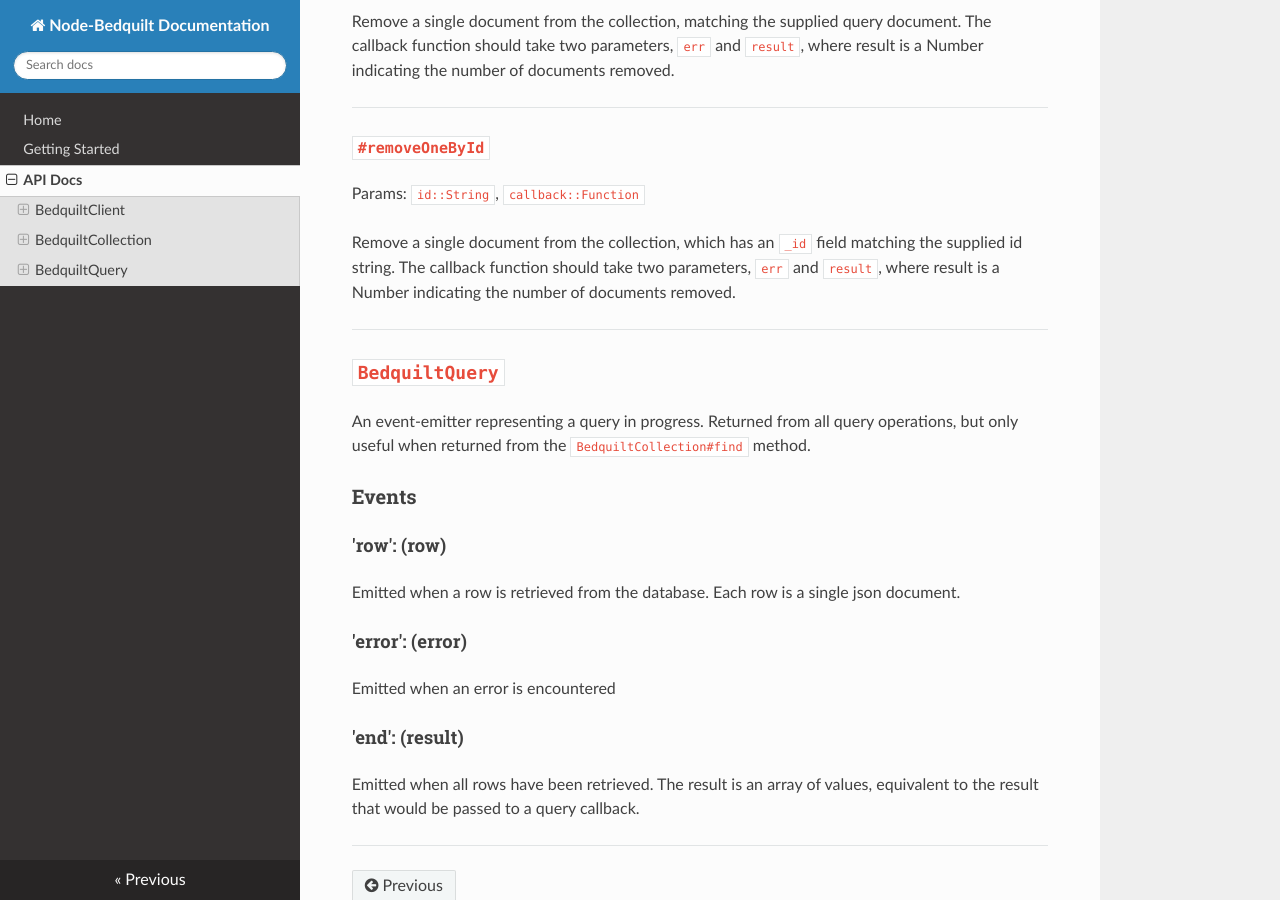
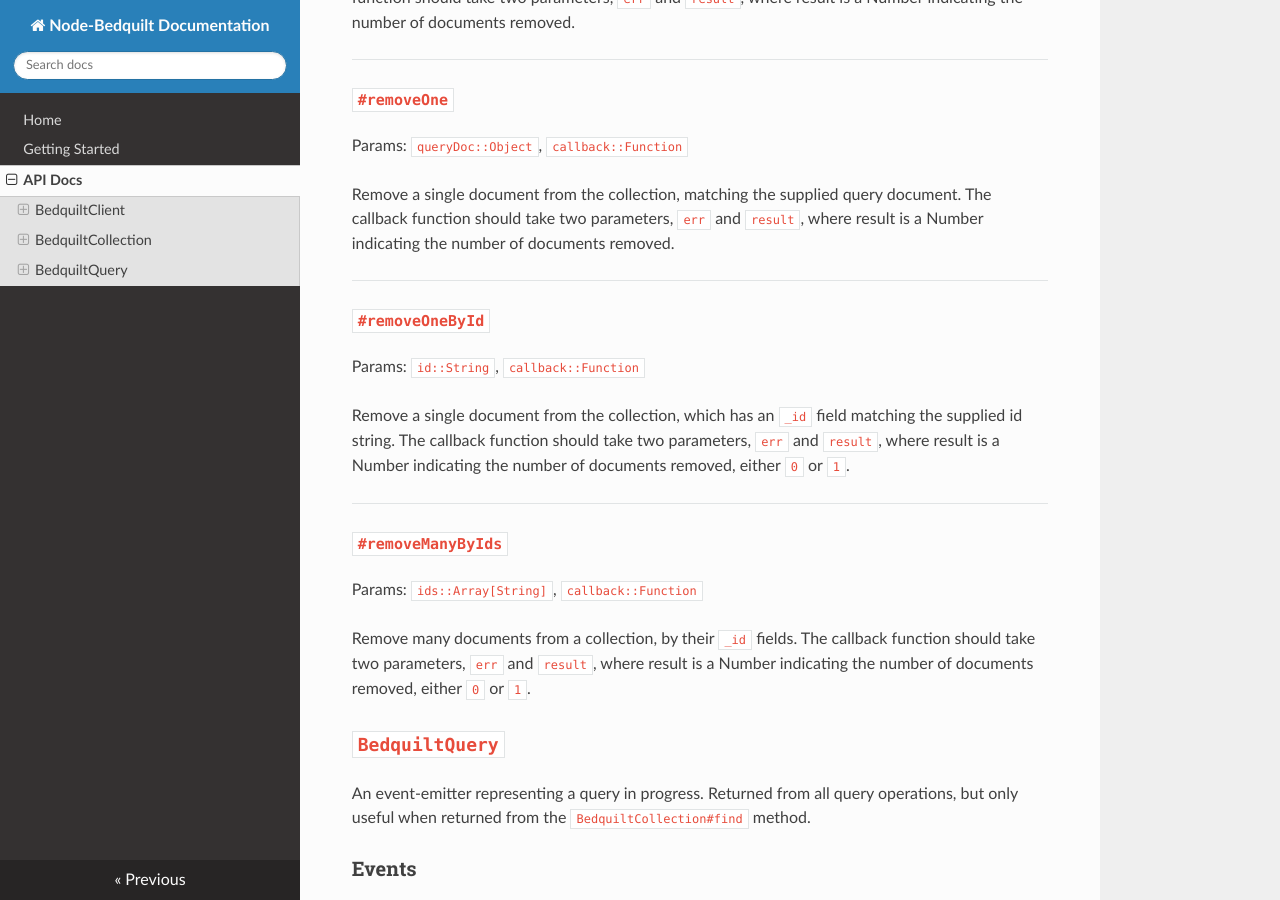
Before and after one commit to BedquiltDB/node-bedquilt, an MkDocs documentation site: the page built from docs/api_docs.md, in a window 1280 px wide and 900 px high, scrolled down 4352 px. Built offline with MkDocs 1.6.1, drawn with Linux system fonts in a browser that asks for light colours; nearby versions of some CDN libraries; old or Windows-style settings are respelled for this version of MkDocs; some of the changed text lies outside the part shown.

Commit message:
Update docs

```diff
--- a/docs/api_docs.md
+++ b/docs/api_docs.md
@@ -175,6 +175,14 @@ Params: `id::String`, `callback::Function`
 Find a single document in the collection, which has an `_id` field matching the supplied id string.
 The callback function should take two parameters, `err` and `result`, where result is an Object.
 
+
+### `#findManyByIds`
+
+Params: `ids::Array[String]`, `callback::Function`
+
+Find many documents, by their `_id` fields.
+The callback function should take two parameters, `err` and `result`, where result is an Array of Objects.
+
 ----
 
 ### `#distinct`
@@ -210,8 +218,7 @@ the number of documents removed.
 Params: `queryDoc::Object`, `callback::Function`
 
 Remove a single document from the collection, matching the supplied query document.
-The callback function should take two parameters, `err` and `result`, where result is a Number indicating
-the number of documents removed.
+The callback function should take two parameters, `err` and `result`, where result is a Number indicating the number of documents removed.
 
 ----
 
@@ -221,10 +228,19 @@ the number of documents removed.
 Params: `id::String`, `callback::Function`
 
 Remove a single document from the collection, which has an `_id` field matching the supplied id string.
-The callback function should take two parameters, `err` and `result`, where result is a Number indicating
-the number of documents removed.
+The callback function should take two parameters, `err` and `result`, where result is a Number indicating the number of documents removed, either `0` or `1`.
 
 ----
+
+
+### `#removeManyByIds`
+
+Params: `ids::Array[String]`, `callback::Function`
+
+Remove many documents from a collection, by their `_id` fields.
+The callback function should take two parameters, `err` and `result`, where result is a Number indicating the number of documents removed, either `0` or `1`.
+
+
 
 ## `BedquiltQuery`
 
```
